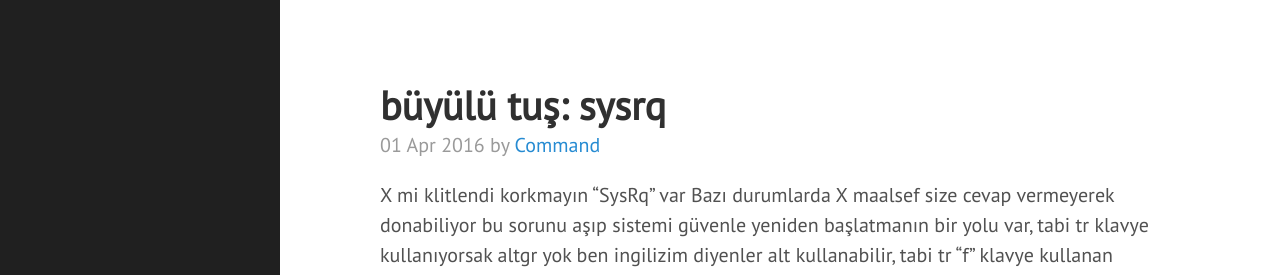
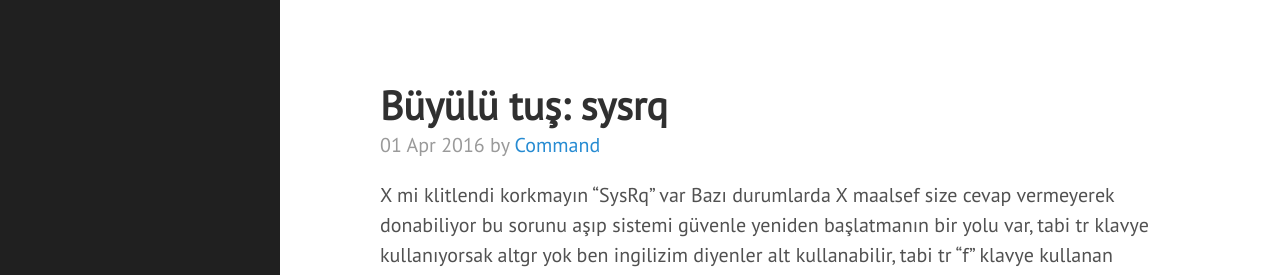
Before and after one commit to yapaygerizeka/yapaygerizeka.github.io, a Jekyll site: the page built from _posts/command/2016-04-01-command.md, in a window 1280 px wide and 900 px high. Shown: the top 275 px of the window. Built offline with Jekyll 4.4.1, drawn with Linux system fonts in a browser that asks for light colours; nearby versions of some CDN libraries.

```diff
--- a/_posts/command/2016-04-01-command.md
+++ b/_posts/command/2016-04-01-command.md
@@ -1,5 +1,5 @@
 ---
-title: "büyülü tuş: sysrq"
+title: "Büyülü tuş: sysrq"
 layout: post
 comments: false
 author: Command
```
